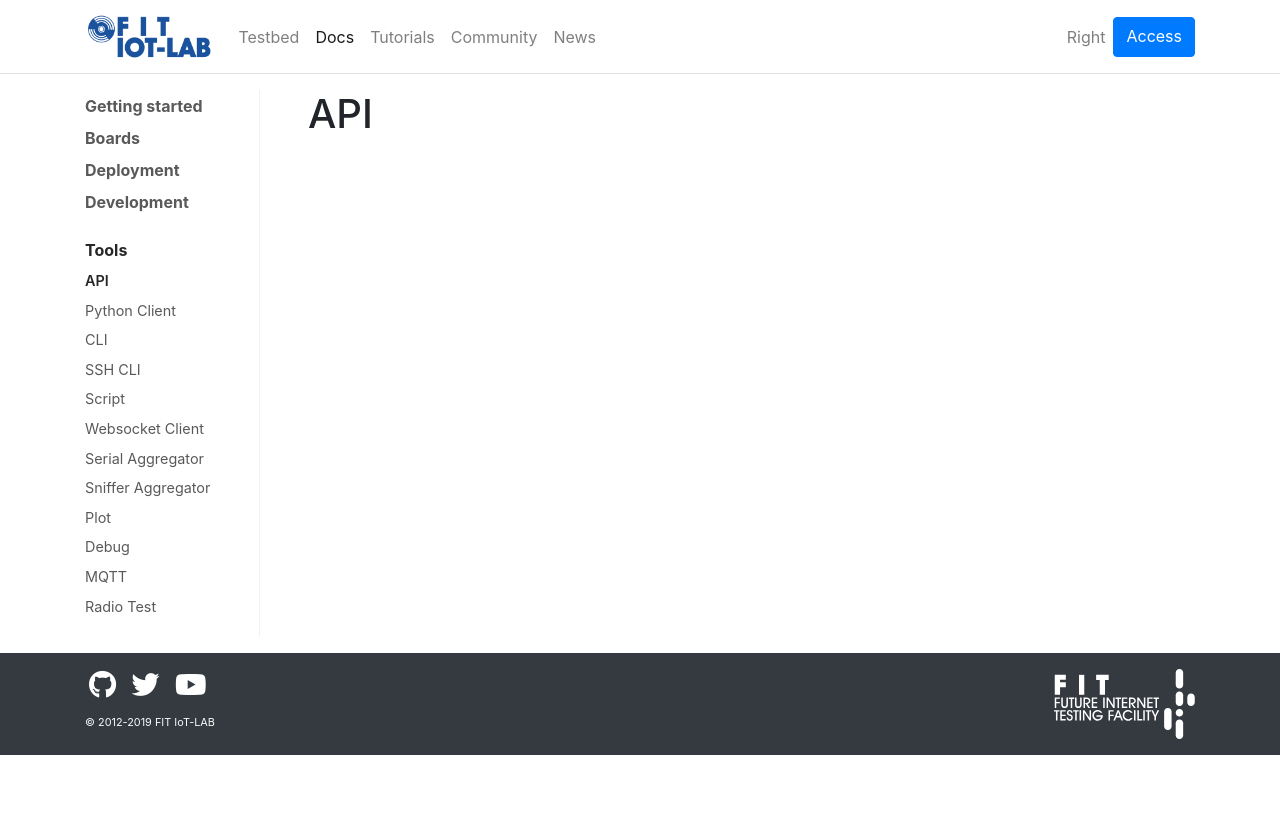
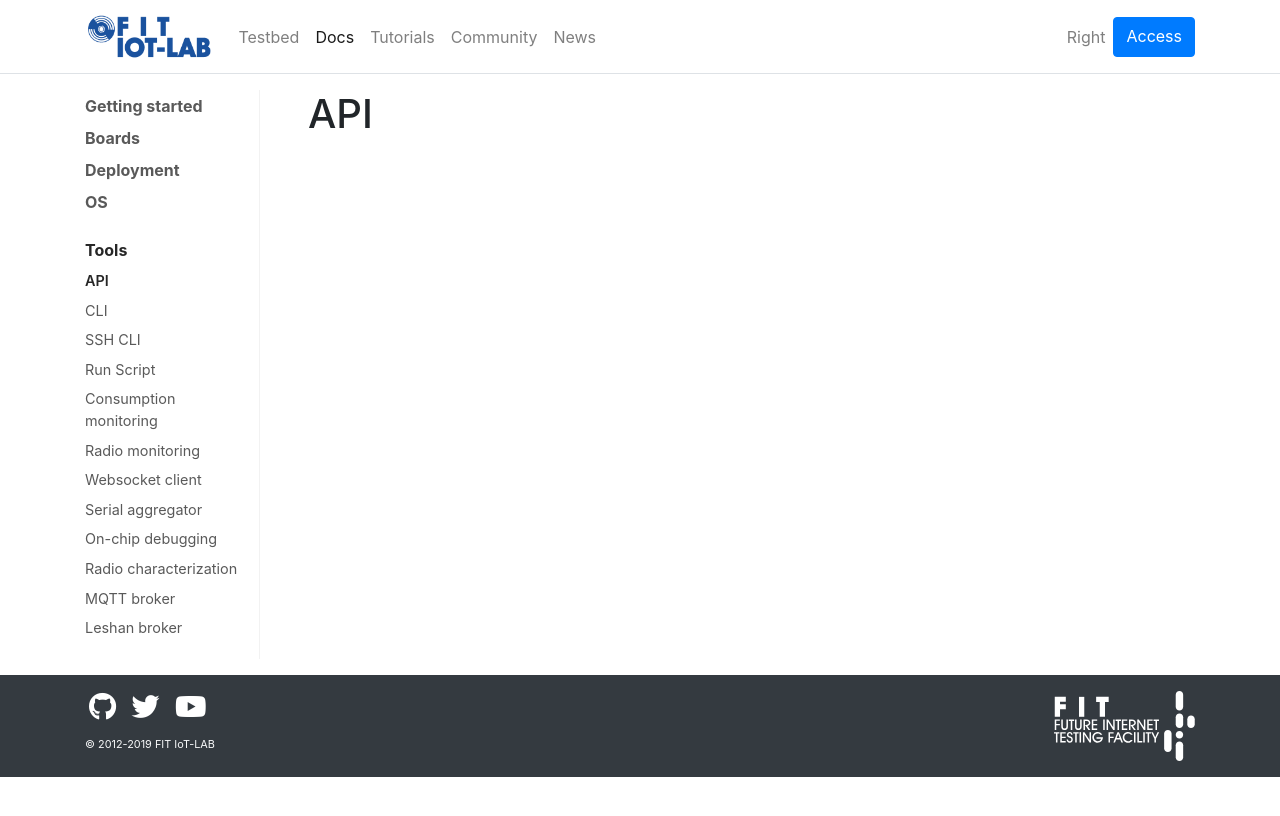
Before and after one commit to iot-lab/iot-lab.github.io, a Jekyll site: the page built from docs/tools/api.md, in a window 1280 px wide. Shown: the top 816 px of the page. Built offline with Jekyll 4.4.1, drawn with Linux system fonts in a browser that asks for light colours.

Commit message:
Reorganize Docs section regarding Sprint Code discussion

```diff
--- a/_data/docs-nav.yml
+++ b/_data/docs-nav.yml
@@ -2,18 +2,21 @@
   pages:
     - title: Introduction
     - title: User account
-    - title: ...
-    - title: Tutorials
+    - title: Terms of use
+    - title: Design
+    - title: IPv6
+    - title: SSH access
+    - title: Virtual machine
 
 - title: Boards
   pages:
     - title: Overview
-    - title: Extend
+    - title: Add new board
     - title: IoT-LAB WSN430
     - title: IoT-LAB M3
     - title: IoT-LAB A8-M3
     - title: Atmel SAMR21
-    - title: LoRa
+    - title: STM32L0 LoRa
     - title: Arduino Zero
     - title: Zolertia Firefly
 
@@ -26,27 +29,27 @@
     - title: Saclay
     - title: Strasbourg
 
-- title: Development
+- title: OS
   pages:
-    - title: Drivers
-    - title: Libraries
-    - title: OS
     - title: RIOT
     - title: Contiki-NG
     - title: Zephyr
     - title: FreeRTOS
+    - title: ARM mbed
+    - title: MicroPython
+    - title: Yocto
 
 - title: Tools
   pages:
     - title: API
-    - title: Python Client
     - title: CLI
     - title: SSH CLI
-    - title: Script
-    - title: Websocket Client
-    - title: Serial Aggregator
-    - title: Sniffer Aggregator
-    - title: Plot
-    - title: Debug
-    - title: MQTT
-    - title: Radio Test
+    - title: Run Script
+    - title: Consumption monitoring
+    - title: Radio monitoring
+    - title: Websocket client
+    - title: Serial aggregator
+    - title: On-chip debugging
+    - title: Radio characterization
+    - title: MQTT broker
+    - title: Leshan broker
--- a/docs/development/drivers.md
+++ /dev/null
@@ -1,4 +0,0 @@
----
-title: Drivers
-group: development
----
--- /dev/null
+++ b/docs/os/riot.md
@@ -0,0 +1,4 @@
+---
+title: RIOT
+group: os
+---
```
Also changed, not shown: docs/boards/add-new-board.md (renamed from docs/boards/extend.md, +2 -2 lines).
